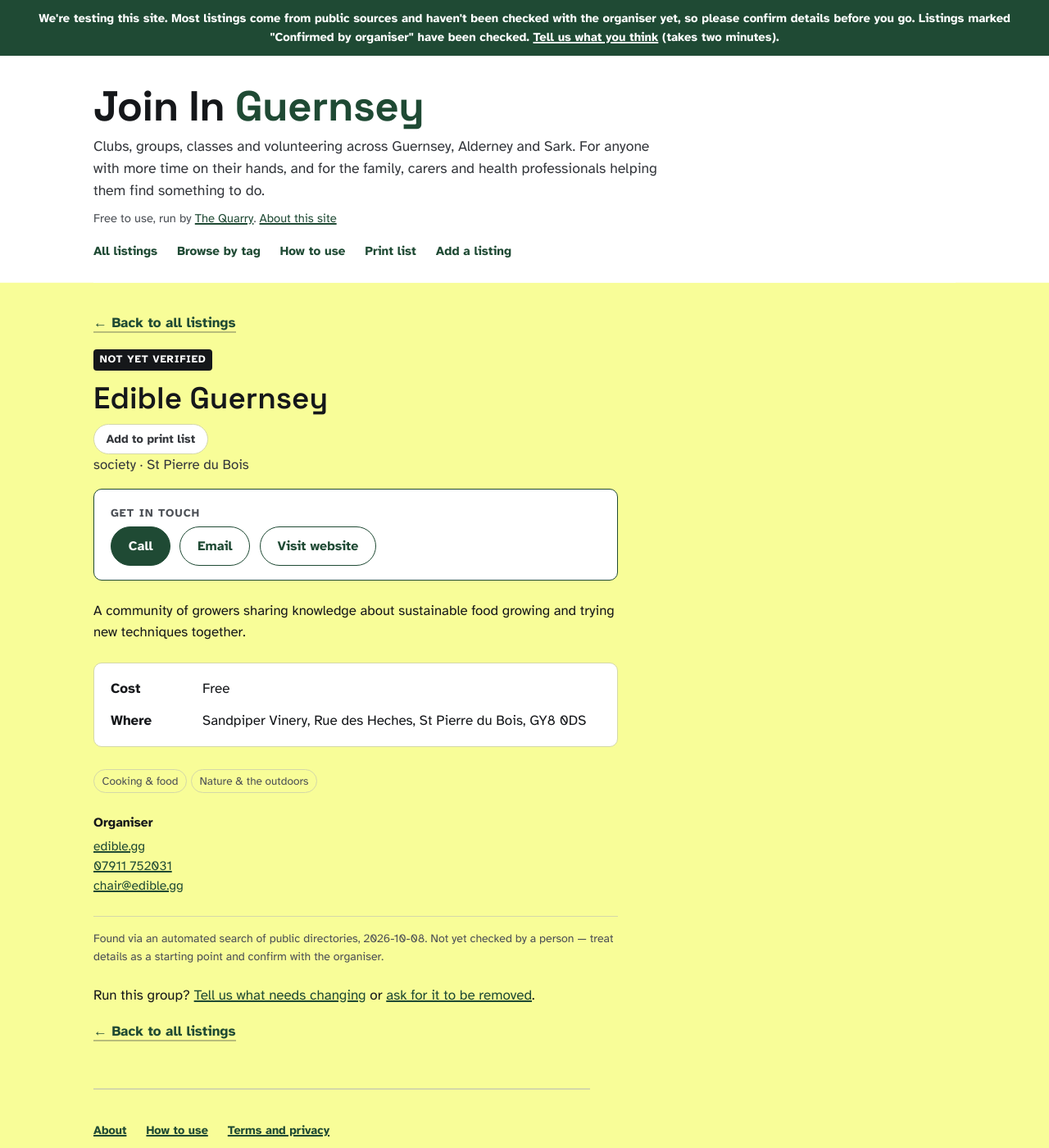
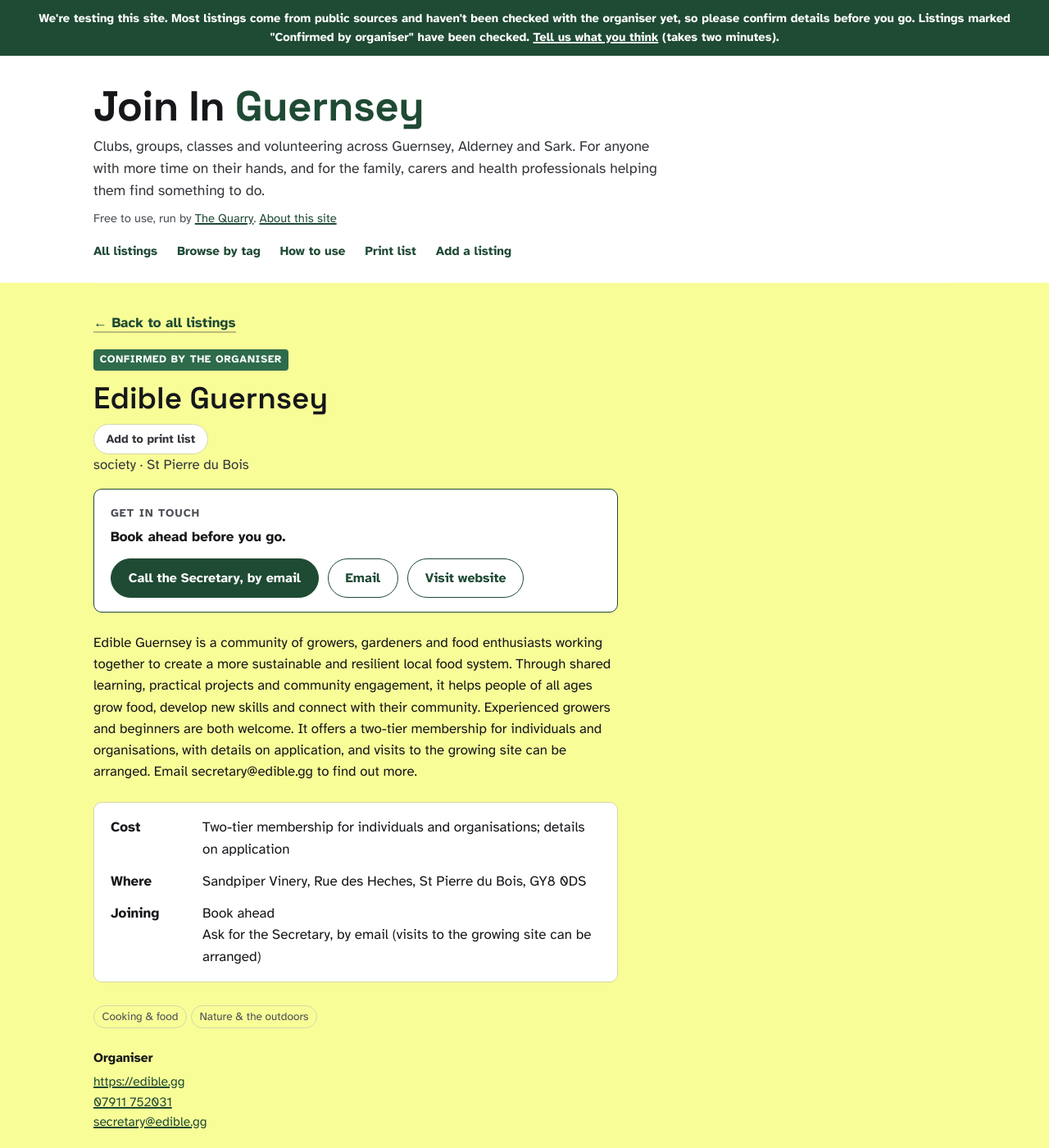
Before and after one commit to active-seniors/active-seniors.github.io, a Jekyll site: the page built from _listings/edible-guernsey.md, in a window 1280 px wide and 1400 px high. Shown: the whole window at 82% size. Built offline with Jekyll 4.4.1, drawn with Linux system fonts in a browser that asks for light colours; some of the changed text lies outside the part shown.

Commit message:
Organiser replies batch 5: 4 confirmed with updates
Co-Authored-By: Claude Opus 5.5 <noreply@anthropic.com>
Claude-Session: https://claude.ai/code/session_01AumRmWkicfMX1Y7C5fLeSN

```diff
--- a/_listings/edible-guernsey.md
+++ b/_listings/edible-guernsey.md
@@ -11,17 +11,18 @@ location:
   venue: Sandpiper Vinery, Rue des Heches, St Pierre du Bois, GY8 0DS
   parish: St Pierre du Bois
 cost:
-  amount: 0
-  currency: GBP
+  notes: Two-tier membership for individuals and organisations; details on application
 organiser:
-  website: edible.gg
-  contact_email: chair@edible.gg
+  website: https://edible.gg
+  contact_email: secretary@edible.gg
   contact_phone: 07911 752031
 verification:
   verified_by: ''
   verified_date: ''
   review_due: ''
   last_pr: ''
+  confirmed_by_organiser: '2026-11-02'
+  confirmed_via: email
 discovery:
   source_url: https://directory.healthconnections.gg/listing/6450222f-e04f-4edc-adfd-ba4764181148
   scraped_date: '2026-10-08'
@@ -37,6 +38,13 @@ discovery:
   - 'Web check 8 Oct 2026: confirmed running (Registered charity entry on charity.org.gg
     updated 19 May 2026; describes growing at its vinery site and members taking )
     https://charity.org.gg/charities/183/edible-guernsey-lbg'
+  - 'Organiser reply 2026-11-02 (email): supplied new description; contact Secretary@Edible.gg;
+    two-tier membership with details on application; site visits by arrangement.'
+joining:
+  how: book-ahead
+  first_contact:
+    name: the Secretary, by email
+    best_time: visits to the growing site can be arranged
 ---
 
-A community of growers sharing knowledge about sustainable food growing and trying new techniques together.
+Edible Guernsey is a community of growers, gardeners and food enthusiasts working together to create a more sustainable and resilient local food system. Through shared learning, practical projects and community engagement, it helps people of all ages grow food, develop new skills and connect with their community. Experienced growers and beginners are both welcome. It offers a two-tier membership for individuals and organisations, with details on application, and visits to the growing site can be arranged. Email secretary@edible.gg to find out more.
```
Also changed, not shown: _listings/guernsey-nature-commission-volunteers.md (+2 -1 lines), _listings/les-cotils-knitting-craft-club.md (+6 -3 lines), _listings/lev8-aerial-yoga.md (+11 -2 lines).
